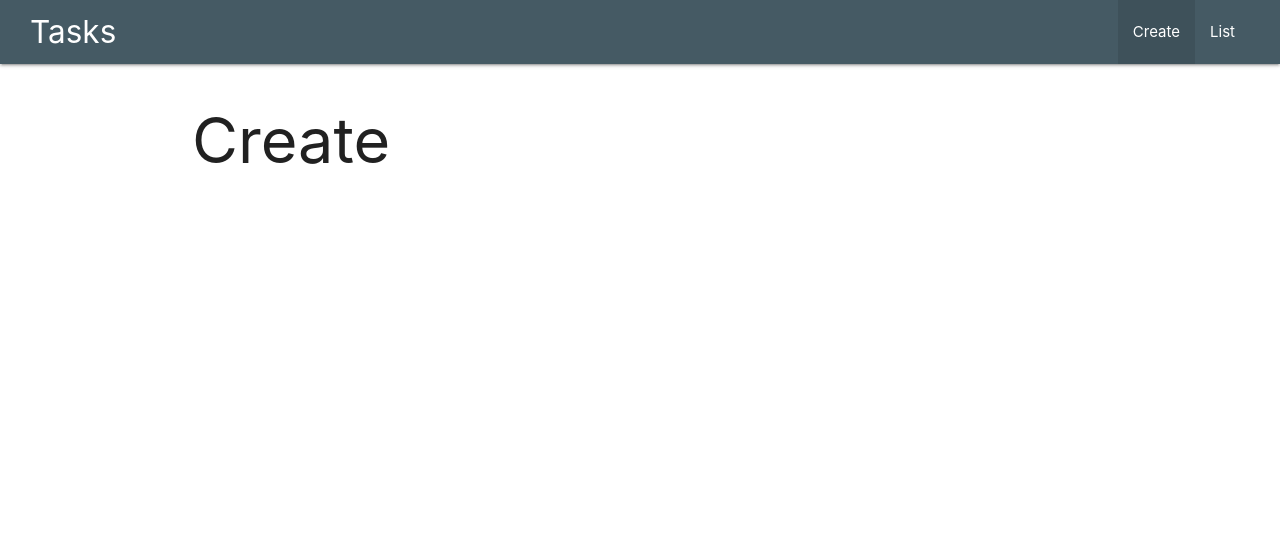
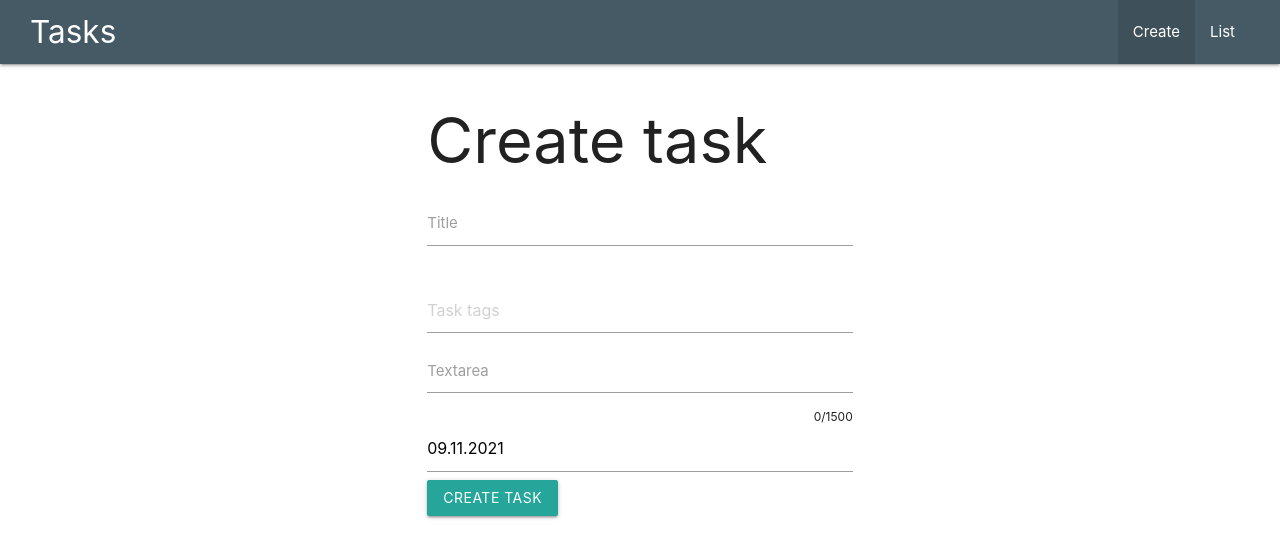
Before and after one commit to MordoJP/interview-test, a Vue app: page / in a window 1280 px wide. Shown: the top 558 px of the page. Built offline with nearby package versions, Linux system fonts and the light colour scheme.

Commit message:
created creating page

```diff
--- a/public/index.html
+++ b/public/index.html
@@ -5,6 +5,7 @@
     <meta http-equiv="X-UA-Compatible" content="IE=edge">
     <meta name="viewport" content="width=device-width,initial-scale=1.0">
     <link rel="icon" href="<%= BASE_URL %>favicon.ico">
+      <link href="https://fonts.googleapis.com/icon?family=Material+Icons" rel="stylesheet">
     <title><%= htmlWebpackPlugin.options.title %></title>
   </head>
   <body>
--- a/src/views/Create.vue
+++ b/src/views/Create.vue
@@ -1,15 +1,73 @@
 <template>
-  <div>
-    <h1>Create</h1>
+  <div class="row">
+    <div class="col s6 offset-s3">
+      <h1>Create task</h1>
+
+      <form @submit.prevent="submitHandler">
+        <div class="input-field">
+          <input v-model="title" id="title" type="text" class="validate" required>
+          <label for="title">Title</label>
+          <span class="helper-text" data-error="Title is required"></span>
+        </div>
+
+        <div class="chips" ref="chips"></div>
+
+        <div class="input-field">
+          <textarea v-model="description" id="description" class="materialize-textarea"></textarea>
+          <label for="description">Textarea</label>
+          <span class="character-counter" style="float: right; font-size: 12px;">{{description.length}}/1500</span>
+        </div>
+
+        <input type="text" ref="datepicker">
+
+        <button class="btn" type="submit">Create task</button>
+      </form>
+    </div>
   </div>
 </template>
 
 <script>
 
 export default {
-  name: 'Home',
-  components: {
+  name: 'create',
+  data: () => ({
+    description: '',
+    title: '',
+    chips: null,
+    date: null
+  }),
+  mounted() {
+    this.chips = M.Chips.init(this.$refs.chips, {
+      placeholder: 'Task tags'
+    })
+    this.date = M.Datepicker.init(this.$refs.datepicker, {
+      format: 'dd.mm.yyyy',
+      defaultDate: new Date(),
+      setDefaultDate: true
+    })
+  },
+  methods: {
+    submitHandler() {
+      const task = {
+        title: this.title,
+        description: this.description,
+        id: Date.now(),
+        status: 'active',
+        tags: this.chips.chipsData,
+        date: this.date.date
+      }
 
+      console.log(task)
+    }
+  },
+  destroyed() {
+    if (this.date && this.date.destroy) {
+      this.date.destroy()
+    }
+
+    if (this.chips && this.chips.destroy) {
+      this.chips.destroy()
+    }
   }
 }
 </script>
```
